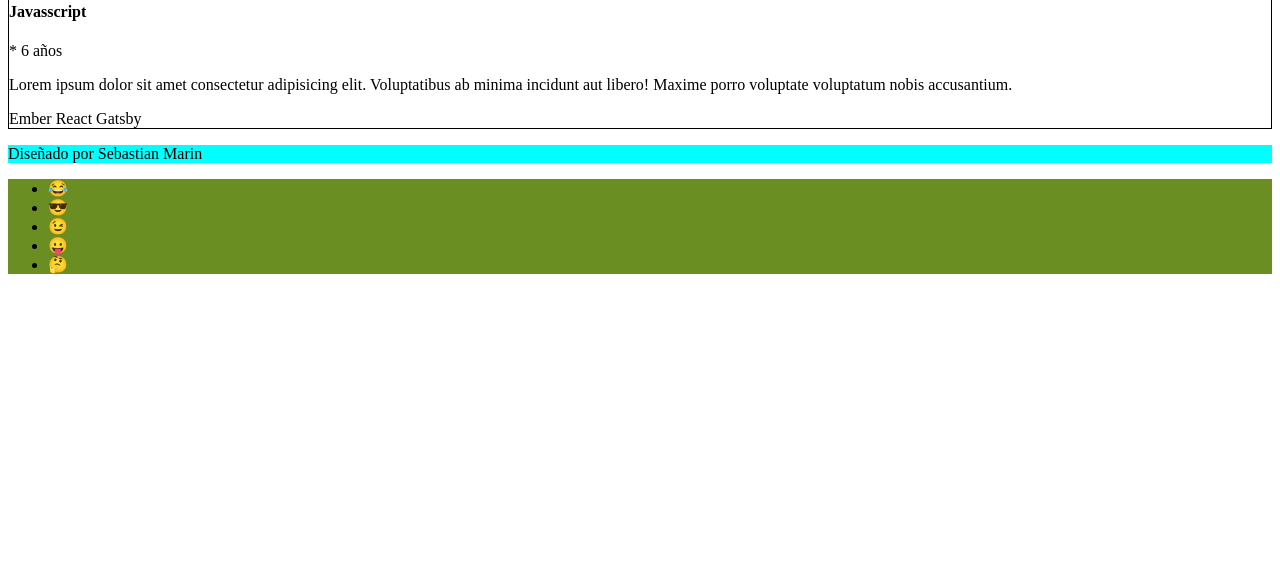
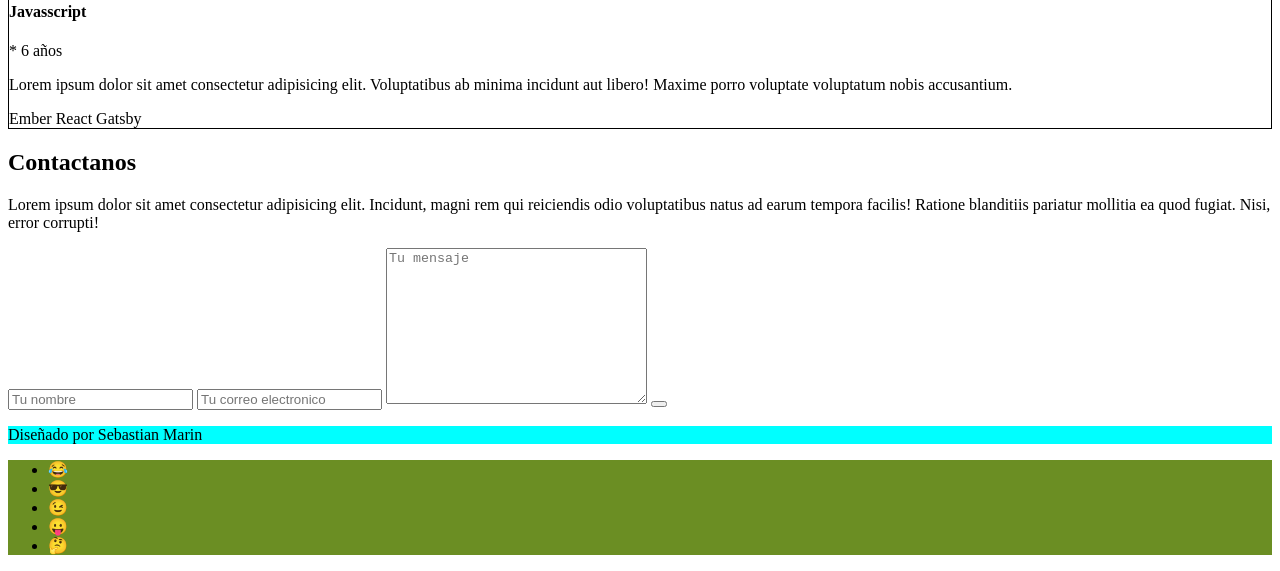
Before and after one commit to seba-golden/Primera-pagina-web, a plain HTML site: page index.html in a window 1280 px wide. Shown: the part 1813-2384 px from the top of the page. Before the commit the page ends 2103 px from the top, so only its background shows below. Drawn offline with Linux system fonts and the light colour scheme.

Commit message:
add contact form

```diff
--- a/index.html
+++ b/index.html
@@ -121,6 +121,22 @@
             </div>
         </div>
     </section>
+
+<section>
+    <h2>Contactanos</h2>
+    <p>Lorem ipsum dolor sit amet consectetur adipisicing elit. Incidunt, magni rem qui reiciendis odio voluptatibus natus ad earum tempora facilis! Ratione blanditiis pariatur mollitia ea quod fugiat. Nisi, error corrupti!
+    </p>
+    <form action="#">
+        <input type="text" placeholder="Tu nombre">
+        <input type="text" placeholder="Tu correo electronico">
+        <textarea name="" id="" cols="30" rows="10"
+        placeholder="Tu mensaje"></textarea>
+        <button></button>
+    </form>
+</section>
+
+
+
     <footer>
 <div style= "background-color: aqua;">
     <p>Diseñado por Sebastian Marin</p>
```
